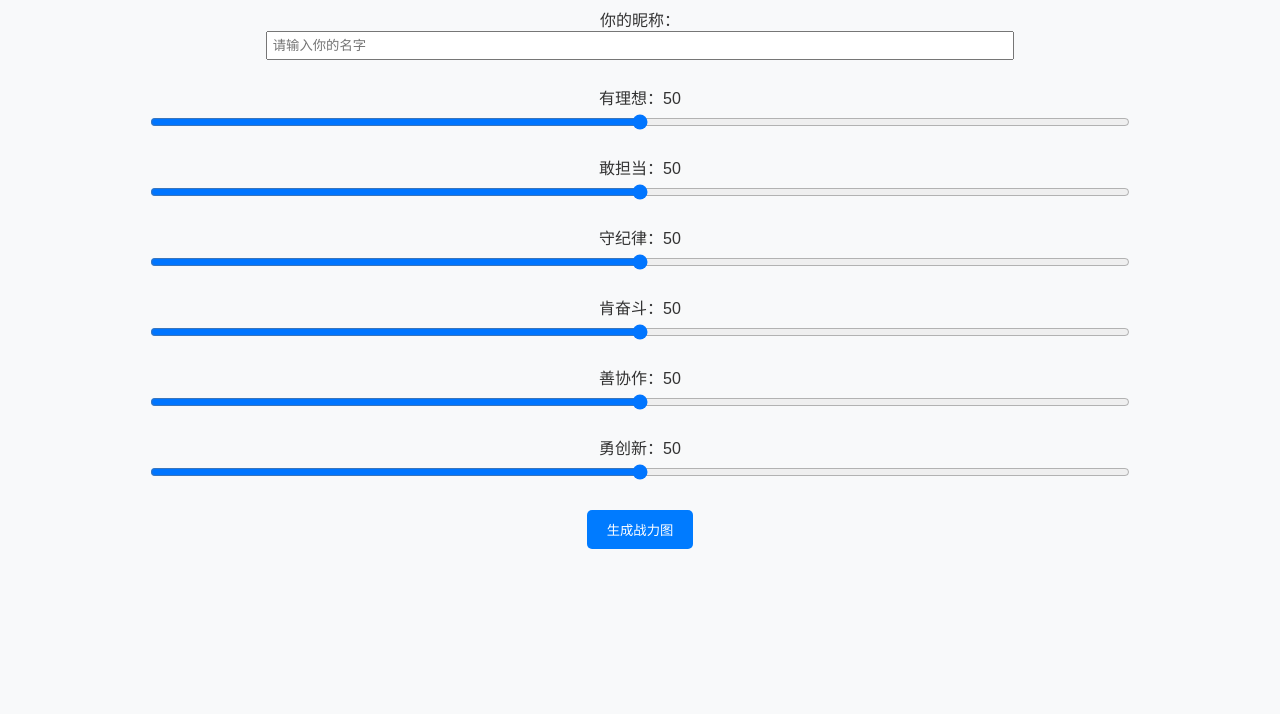
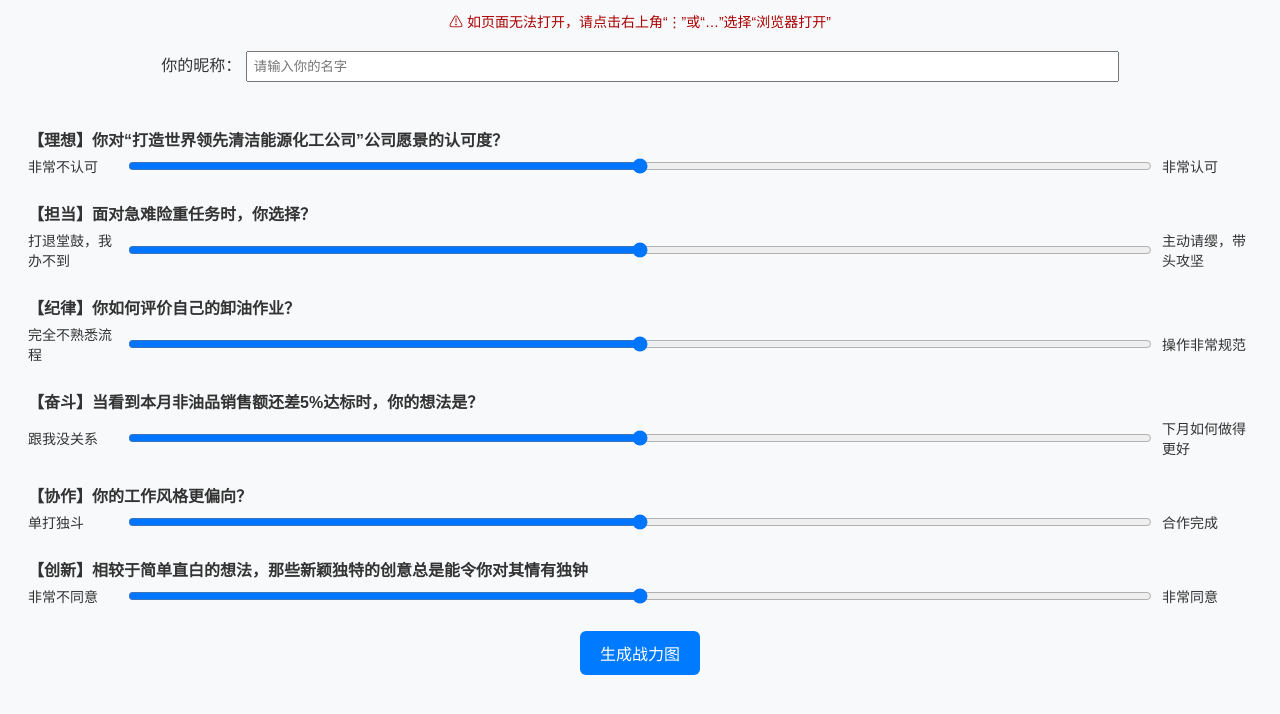
Before and after one commit to Katnip-Hsiao/six-card, a plain HTML site: page index.html in a window 1280 px wide. Shown: the part 86-800 px from the top of the page. Drawn offline with Linux system fonts and the light colour scheme.

Commit message:
Add files via upload

```diff
--- a/index.html
+++ b/index.html
@@ -2,42 +2,79 @@
 <html lang="zh">
 <head>
   <meta charset="UTF-8" />
-  <meta name="viewport" content="width=device-width, initial-scale=1.0" />
+  <meta name="viewport" content="width=device-width, initial-scale=1.0"/>
   <title>六边形青年战力图</title>
-  <link rel="stylesheet" href="style.css" />
+  <link rel="stylesheet" href="style.css">
 </head>
 <body>
   <h2>六边形青年战力图</h2>
+  <p class="tip">⚠ 如页面无法打开，请点击右上角“⋮”或“…”选择“浏览器打开”</p>
   <label for="nickname">你的昵称：</label>
   <input type="text" id="nickname" placeholder="请输入你的名字" />
-  <div class="slider-container">
-    <label>有理想：<span id="score1Val">50</span></label>
-    <input type="range" min="0" max="100" value="50" id="score1" />
-    <label>敢担当：<span id="score2Val">50</span></label>
-    <input type="range" min="0" max="100" value="50" id="score2" />
-    <label>守纪律：<span id="score3Val">50</span></label>
-    <input type="range" min="0" max="100" value="50" id="score3" />
-    <label>肯奋斗：<span id="score4Val">50</span></label>
-    <input type="range" min="0" max="100" value="50" id="score4" />
-    <label>善协作：<span id="score5Val">50</span></label>
-    <input type="range" min="0" max="100" value="50" id="score5" />
-    <label>勇创新：<span id="score6Val">50</span></label>
-    <input type="range" min="0" max="100" value="50" id="score6" />
+
+  <div class="question-block">
+    <p class="question"><strong>【理想】</strong>你对“打造世界领先清洁能源化工公司”公司愿景的认可度？</p>
+    <div class="slider-row">
+      <span class="label-left">非常不认可</span>
+      <input type="range" id="score1" min="0" max="100" value="50">
+      <span class="label-right">非常认可</span>
+    </div>
   </div>
+
+  <div class="question-block">
+    <p class="question"><strong>【担当】</strong>面对急难险重任务时，你选择？</p>
+    <div class="slider-row">
+      <span class="label-left">打退堂鼓，我办不到</span>
+      <input type="range" id="score2" min="0" max="100" value="50">
+      <span class="label-right">主动请缨，带头攻坚</span>
+    </div>
+  </div>
+
+  <div class="question-block">
+    <p class="question"><strong>【纪律】</strong>你如何评价自己的卸油作业？</p>
+    <div class="slider-row">
+      <span class="label-left">完全不熟悉流程</span>
+      <input type="range" id="score3" min="0" max="100" value="50">
+      <span class="label-right">操作非常规范</span>
+    </div>
+  </div>
+
+  <div class="question-block">
+    <p class="question"><strong>【奋斗】</strong>当看到本月非油品销售额还差5%达标时，你的想法是？</p>
+    <div class="slider-row">
+      <span class="label-left">跟我没关系</span>
+      <input type="range" id="score4" min="0" max="100" value="50">
+      <span class="label-right">下月如何做得更好</span>
+    </div>
+  </div>
+
+  <div class="question-block">
+    <p class="question"><strong>【协作】</strong>你的工作风格更偏向？</p>
+    <div class="slider-row">
+      <span class="label-left">单打独斗</span>
+      <input type="range" id="score5" min="0" max="100" value="50">
+      <span class="label-right">合作完成</span>
+    </div>
+  </div>
+
+  <div class="question-block">
+    <p class="question"><strong>【创新】</strong>相较于简单直白的想法，那些新颖独特的创意总是能令你对其情有独钟</p>
+    <div class="slider-row">
+      <span class="label-left">非常不同意</span>
+      <input type="range" id="score6" min="0" max="100" value="50">
+      <span class="label-right">非常同意</span>
+    </div>
+  </div>
+
   <button onclick="saveAndGo()">生成战力图</button>
+
   <script>
-    const scores = ['score1','score2','score3','score4','score5','score6']
-    scores.forEach(id => {
-      const slider = document.getElementById(id)
-      const output = document.getElementById(id + 'Val')
-      slider.oninput = () => output.textContent = slider.value
-    })
     function saveAndGo() {
-      localStorage.setItem('nickname', document.getElementById('nickname').value || '未命名战士')
-      scores.forEach(id => {
-        localStorage.setItem(id, document.getElementById(id).value)
-      })
-      window.location.href = "result.html"
+      localStorage.setItem('nickname', document.getElementById('nickname').value || '未命名战士');
+      for (let i = 1; i <= 6; i++) {
+        localStorage.setItem('score' + i, document.getElementById('score' + i).value);
+      }
+      window.location.href = "result.html";
     }
   </script>
 </body>
--- a/style.css
+++ b/style.css
@@ -1,39 +1,55 @@
+
 body {
   font-family: "Arial", sans-serif;
   padding: 20px;
-  text-align: center;
   background: #f8f9fa;
   color: #333;
+  text-align: center;
 }
 h2 {
   margin-bottom: 10px;
 }
-label {
-  display: block;
-  margin-top: 10px;
+.tip {
+  font-size: 14px;
+  color: #aa0000;
+  margin-bottom: 10px;
+}
+.question-block {
+  margin: 25px 0;
+  text-align: left;
+}
+.question {
+  font-weight: bold;
+  margin-bottom: 5px;
+}
+.slider-row {
+  display: flex;
+  align-items: center;
+  justify-content: space-between;
+}
+.label-left,
+.label-right {
+  font-size: 14px;
+  width: 90px;
 }
 input[type="range"] {
-  width: 80%;
-  margin: 5px auto 15px;
+  flex: 1;
+  margin: 0 10px;
 }
 input[type="text"] {
-  padding: 5px;
-  margin-bottom: 15px;
-  width: 60%;
+  width: 70%;
+  padding: 6px;
+  margin: 10px 0 20px;
 }
 button {
   padding: 10px 20px;
   background-color: #007bff;
   color: white;
   border: none;
-  border-radius: 5px;
-  margin-top: 15px;
+  border-radius: 6px;
+  font-size: 16px;
   cursor: pointer;
 }
 button:hover {
   background-color: #0056b3;
 }
-canvas {
-  margin: 30px auto;
-  max-width: 90vw;
-}
```
Also changed, not shown: result.html (+4 -3 lines), script.js (+7 -17 lines).
